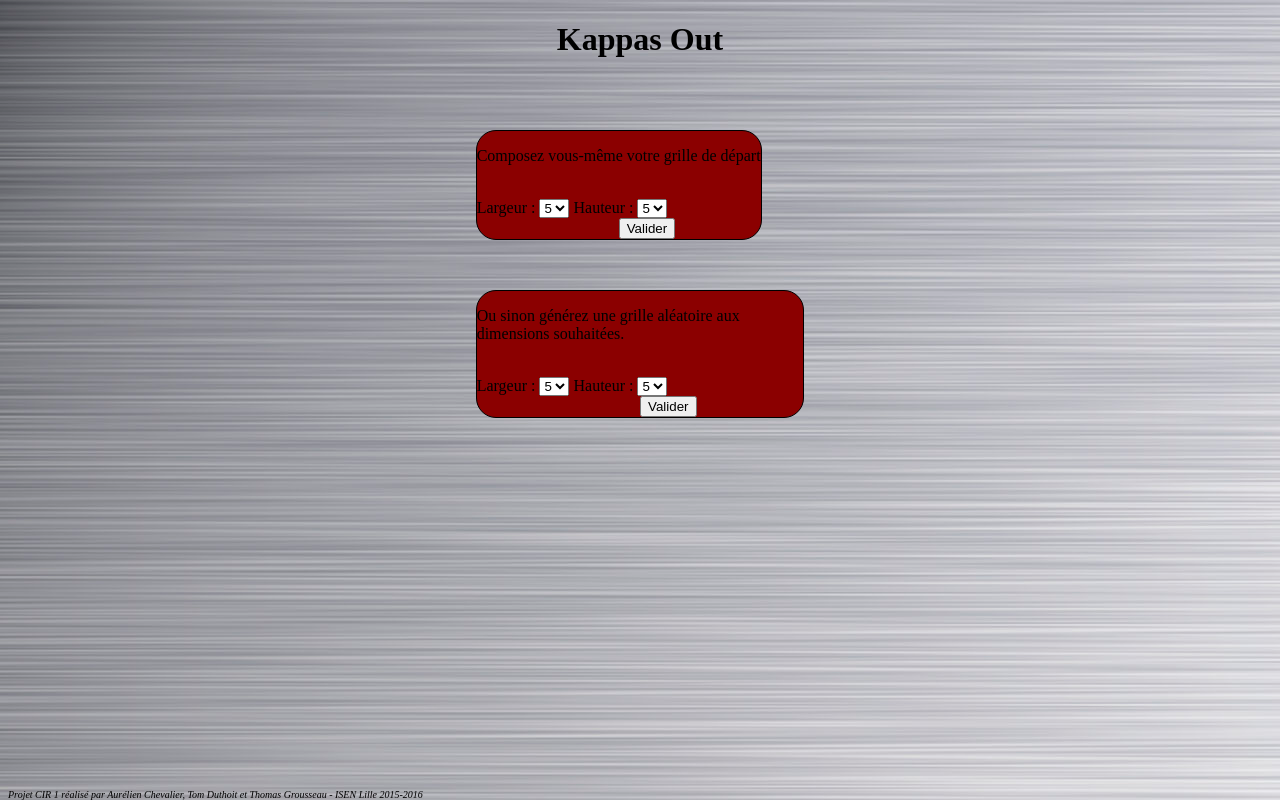
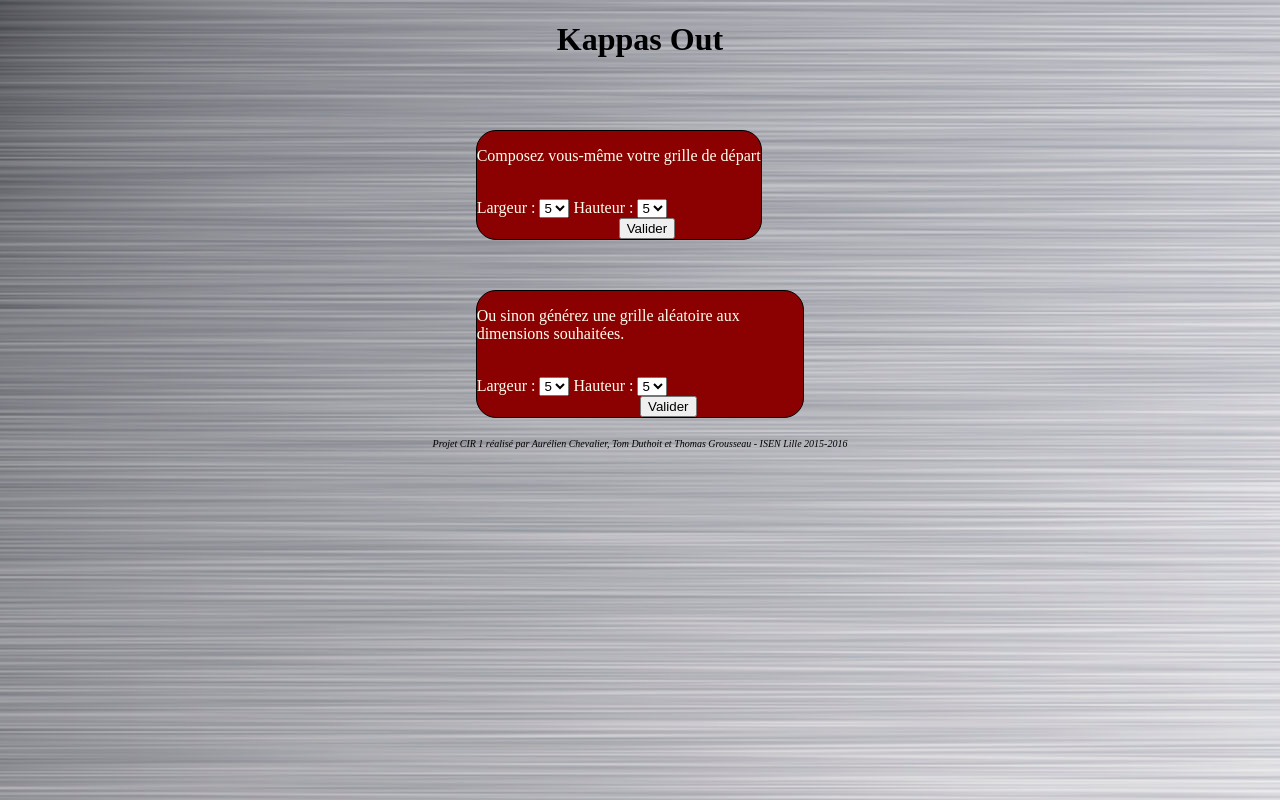
Before and after one commit to Funigtor/projet-cir1, a PHP site: page /new.php in a window 1280 px wide. Run offline with PHP 8.4, Linux system fonts and the light colour scheme.

Commit message:
c fini lol

```diff
--- a/style.css
+++ b/style.css
@@ -8,9 +8,10 @@ h1 {
 
 
 footer {
-    position:absolute;
+    position:relative;
     bottom : 0px;
     text-align: center;
+    margin-top:20px;
     font-size: 10px;
     font-style: italic;
 }
@@ -46,6 +47,7 @@ audio {
 
 .generation {
     background-color: darkred;
+    color : ivory;
     border: 1px black solid;
     max-width: 50%;
     margin: 50px 37% auto 37%;
```
